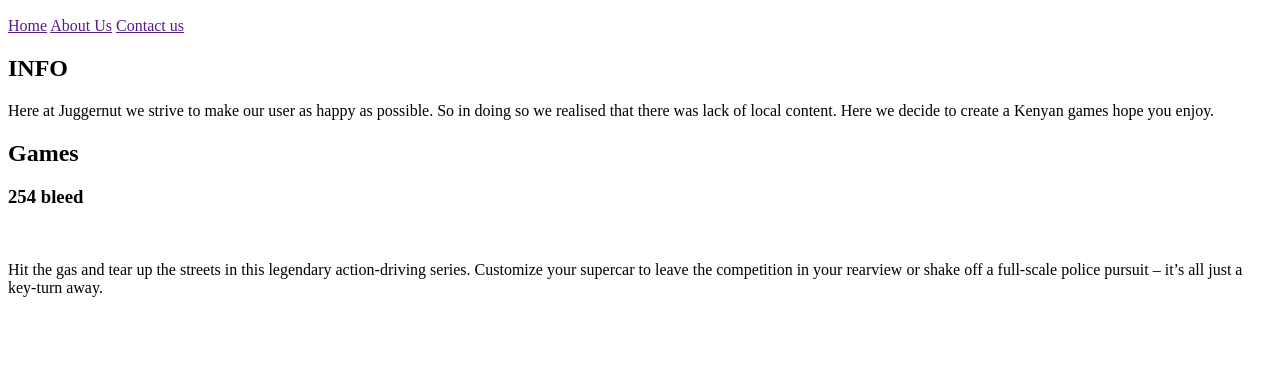
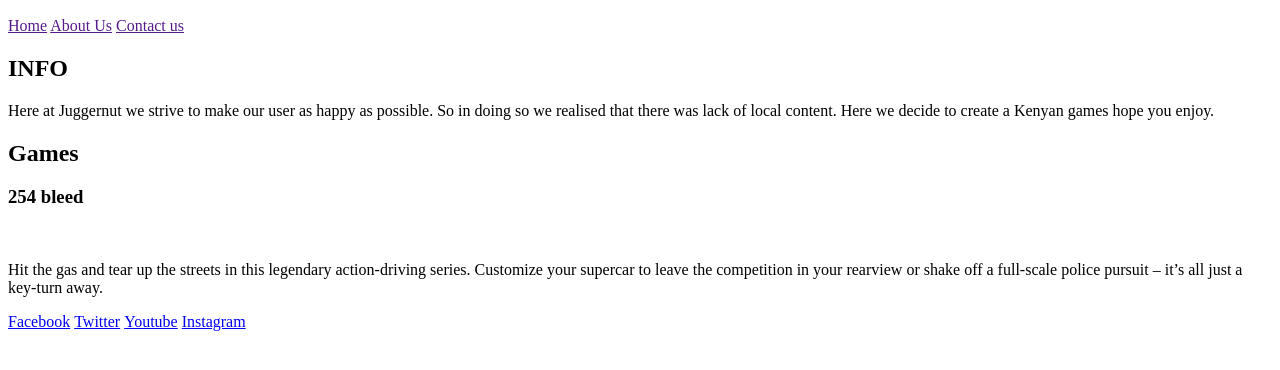
Before and after one commit to George-Onyango/game, a plain HTML site: page index.html in a window 1280 px wide. Shown: the part 50-420 px from the top of the page. Drawn offline with Linux system fonts and the light colour scheme.

Commit message:
add footer icons

```diff
--- a/index.html
+++ b/index.html
@@ -28,5 +28,16 @@
             <img src="" alt="" srcset="">
             <p>Hit the gas and tear up the streets in this legendary action-driving series. Customize your supercar to leave the competition in your rearview or shake off a full-scale police pursuit – it’s all just a key-turn away. </p>
 
+
+            <nav>
+                <div class="card-footer">
+                    <div class="footer-icon">
+                        <a href="#"><img src="">Facebook</a>
+                        <a href="#"><img src="">Twitter</a>
+                        <a href="#"><img src="">Youtube</a>
+                        <a href="#"><img src="">Instagram</a>
+                    </div>
+                </div>
+            </nav>
         </body>
     </html>
```
